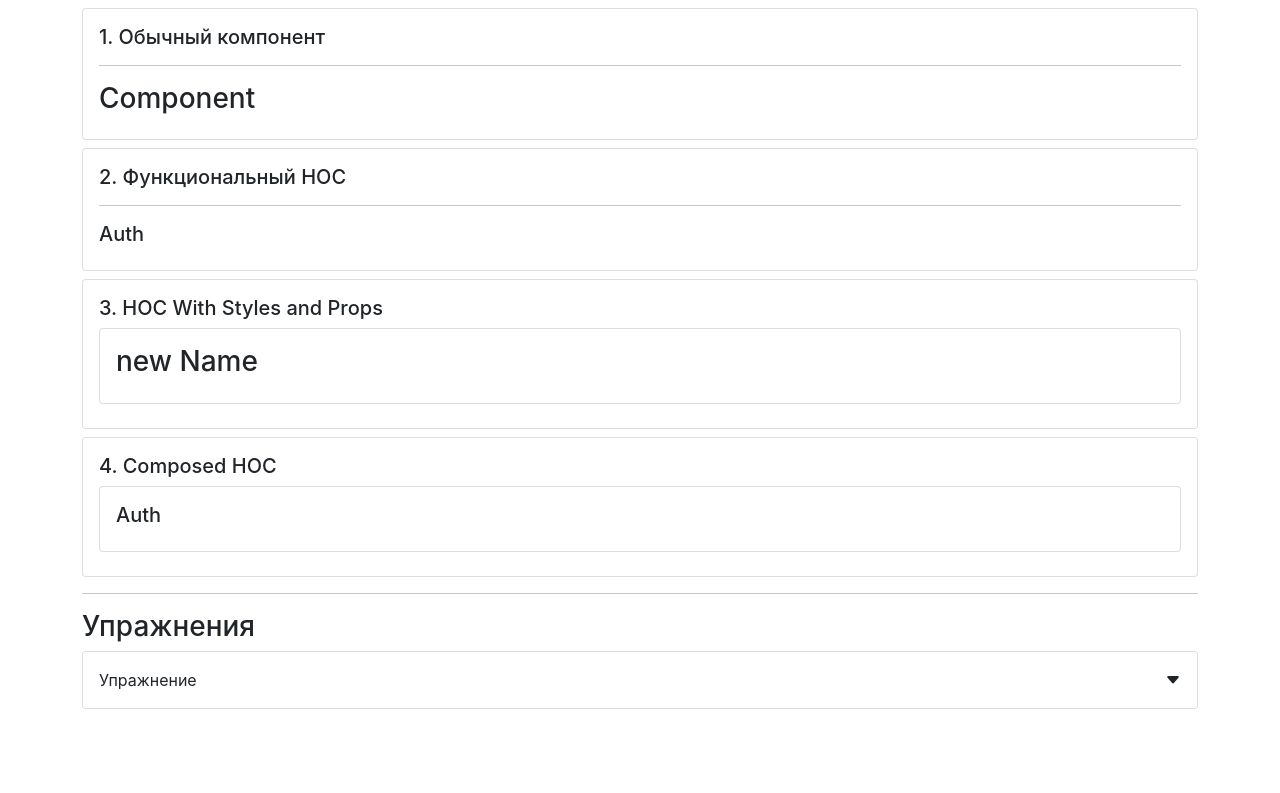
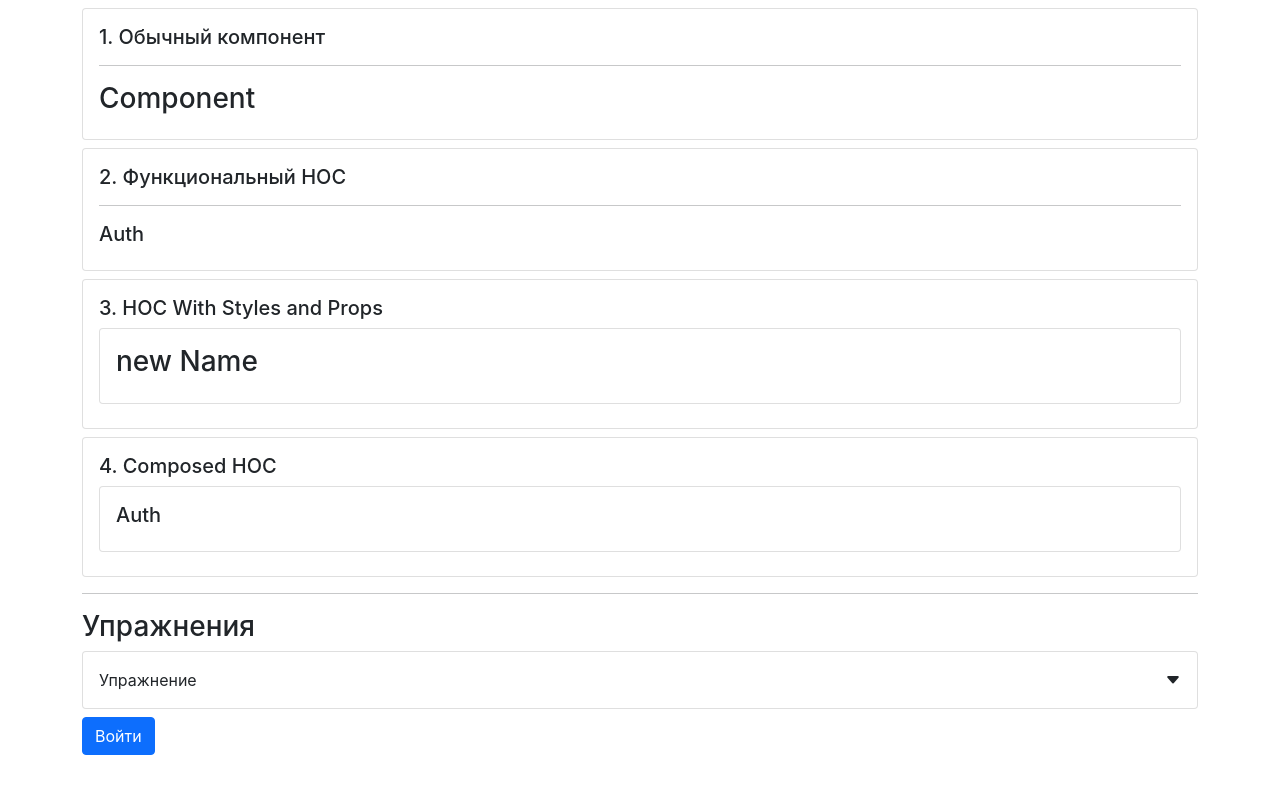
Before and after one commit to harnblaze/start-hooks, a React (Create React App) app: page /hoc in a window 1280 px wide. Shown: the part 327-1120 px from the top of the page. Built offline with nearby package versions, Linux system fonts and the light colour scheme.

Commit message:
hoc exercises done

```diff
--- a/src/app/components/exercises/hocExercise.jsx
+++ b/src/app/components/exercises/hocExercise.jsx
@@ -1,8 +1,53 @@
 import React from "react";
 import CollapseWrapper from "../common/collapse";
+import PropTypes from "prop-types";
+
+const SimpleComponent = ({ onLogin, onLogOut, isAuth }) => {
+    return (
+        <div>
+            {isAuth ? (
+                <button className="btn btn-primary" onClick={() => onLogOut()}>
+                    Выйти из системы
+                </button>
+            ) : (
+                <button className="btn btn-primary" onClick={() => onLogin()}>
+                    Войти
+                </button>
+            )}
+        </div>
+    );
+};
+
+SimpleComponent.propTypes = {
+    onLogOut: PropTypes.func,
+    onLogin: PropTypes.func,
+    isAuth: PropTypes.bool
+};
+
+const withFunctions = (Component) => (props) => {
+    const isAuth = localStorage.getItem("token") === "true";
+    const onLogin = () => {
+        localStorage.setItem("token", "true");
+    };
+    const onLogOut = () => {
+        localStorage.setItem("token", "false");
+    };
+
+    return (
+        <Component
+            {...props}
+            isAuth={isAuth}
+            onLogin={onLogin}
+            onLogOut={onLogOut}
+        />
+    );
+};
+
+const ComponentWithHoc = withFunctions(SimpleComponent);
 
 const HocExercise = () => {
     return (
+        <>
             <CollapseWrapper title="Упражнение">
                 <p className="mt-3">
                     Вам необходимо реализовать компонент{" "}
@@ -15,9 +60,9 @@ const HocExercise = () => {
                         <code>isAuth</code>
                     </li>
                     <li>
-                    Отображает кнопку &quot;Войти&quot;, если пользователь НЕ
-                    авторизован (зависит от параметра <code>isAuth</code> в{" "}
-                    <code>props</code>)
+                        Отображает кнопку &quot;Войти&quot;, если пользователь
+                        НЕ авторизован (зависит от параметра <code>isAuth</code>{" "}
+                        в <code>props</code>)
                     </li>
                     <li>
                         Отображает кнопку с содержанием &quot;Выйти из
@@ -32,8 +77,8 @@ const HocExercise = () => {
                 </ul>
                 <p className="mt-3">
                     Вам необходимо создать HOC с названием{" "}
-                <code>withFunctions</code>, который будет принимать компонент{" "}
-                <code>SimpleComponent</code> и делать следующее:
+                    <code>withFunctions</code>, который будет принимать
+                    компонент <code>SimpleComponent</code> и делать следующее:
                 </p>
                 <ul>
                     <li>
@@ -44,18 +89,18 @@ const HocExercise = () => {
                         Передает параметр <code>isAuth</code>. Этот параметр
                         является обычной переменной <code>const</code> в функции{" "}
                         <code>withFunctions</code> и содержит в себе результат
-                    проверки наличия данных в <code>localStorage</code> по ключу{" "}
-                    <code>auth</code>. На текущий момент нам не важно, какие
-                    данные там хранить (например можно проверять наличие строки{" "}
-                    <code>&quot;token&quot;</code>)
+                        проверки наличия данных в <code>localStorage</code> по
+                        ключу <code>auth</code>. На текущий момент нам не важно,
+                        какие данные там хранить (например можно проверять
+                        наличие строки <code>&quot;token&quot;</code>)
                     </li>
                     <li>
                         Передает параметры <code>onLogin</code> и{" "}
                         <code>onLogOut</code>. Функции также находятся в{" "}
                         <code>withFunctions</code>. <br />
                         <code>onLogin</code> - добавляет <code>auth</code> в{" "}
-                    <code>localStorage</code> с любым значением (например строку{" "}
-                    <code>&quot;token&quot;</code>) <br />
+                        <code>localStorage</code> с любым значением (например
+                        строку <code>&quot;token&quot;</code>) <br />
                         <code>onLogOut</code> - удаляет <code>auth</code> из{" "}
                         <code>localStorage</code>
                     </li>
@@ -77,6 +122,8 @@ const HocExercise = () => {
                     страницы
                 </p>
             </CollapseWrapper>
+            <ComponentWithHoc />
+        </>
     );
 };
 
```
Lines whose indentation alone changed are shown as unchanged.
